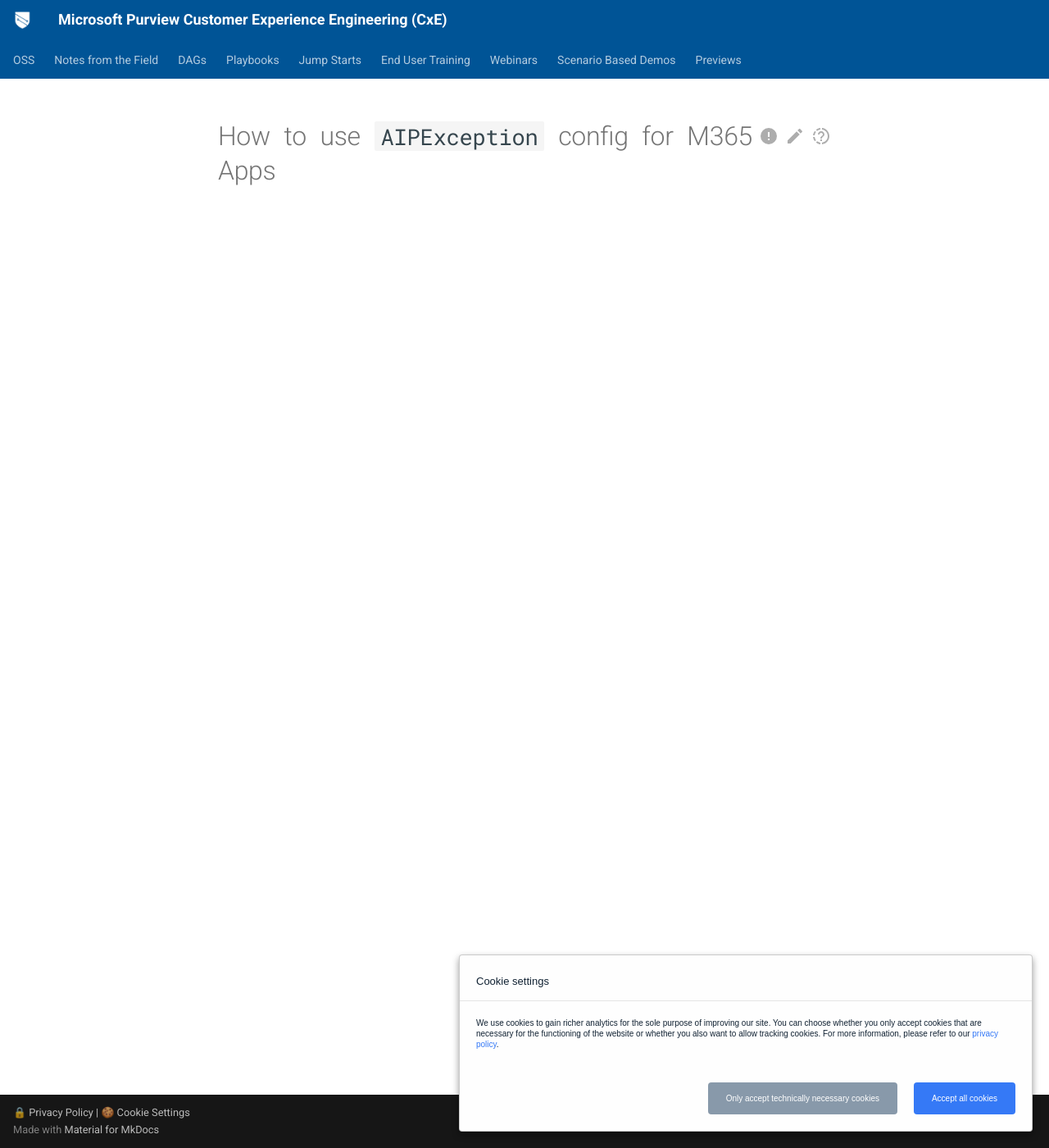
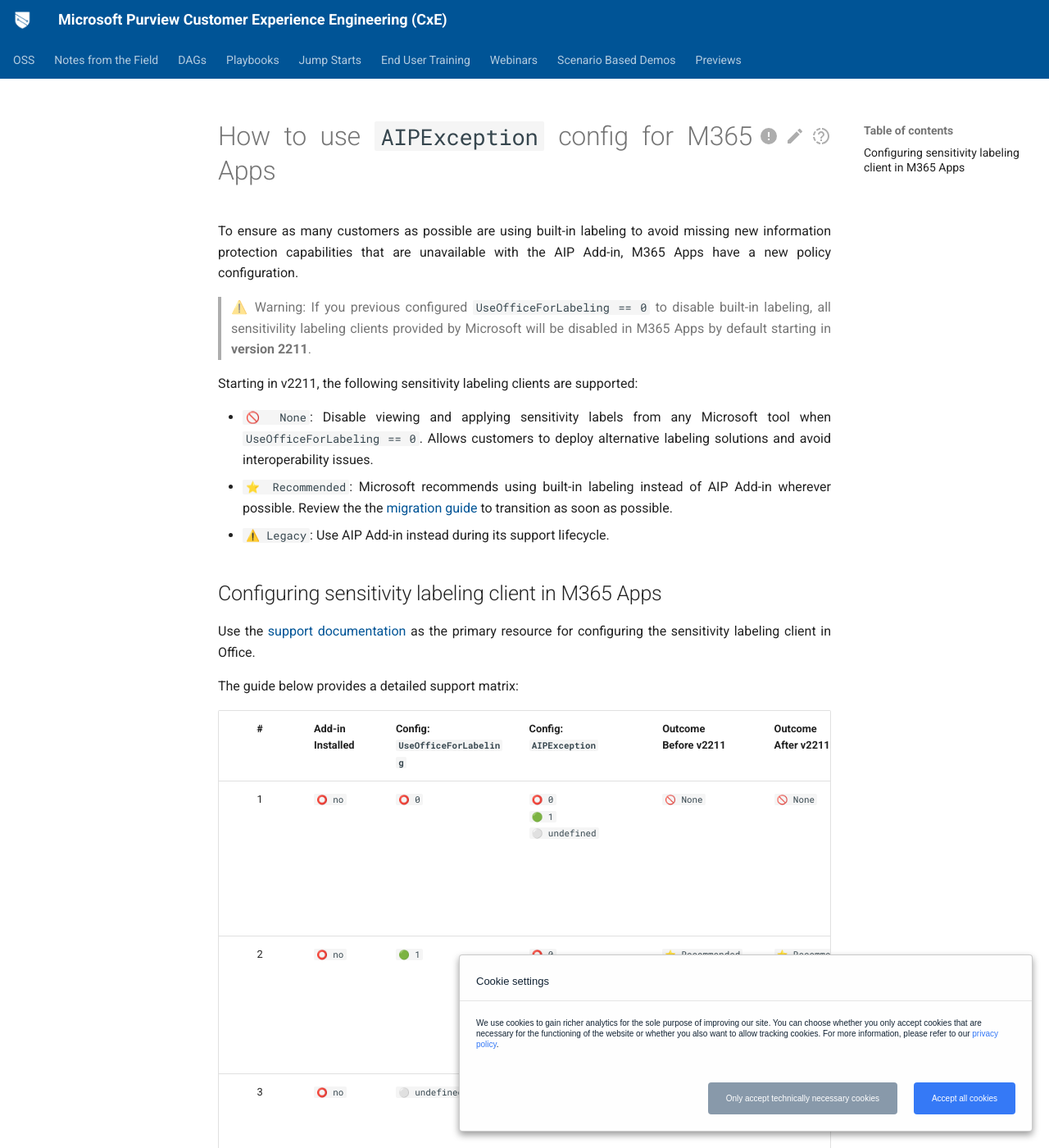
Before and after one commit to microsoft/ComplianceCxE, an MkDocs documentation site: the page built from docs/playbooks/AIP2MIP/AIPException.md, in a window 1280 px wide and 1400 px high. Shown: the whole window at 82% size. Built offline with MkDocs 1.6.1 and Material for MkDocs 9.7.7, drawn with Linux system fonts in a browser that asks for light colours; some of the changed text lies outside the part shown.

Commit message:
Update AIPException.md

```diff
--- a/docs/playbooks/AIP2MIP/AIPException.md
+++ b/docs/playbooks/AIP2MIP/AIPException.md
@@ -1 +1,30 @@
 # How to use `AIPException` config for M365 Apps
+
+To ensure as many customers as possible are using built-in labeling to avoid missing new information protection capabilities that are unavailable with the AIP Add-in, M365 Apps have a new policy configuration.
+
+> ⚠️ Warning: If you previous configured `UseOfficeForLabeling == 0` to disable built-in labeling, all sensitivility labeling clients provided by Microsoft will be disabled in M365 Apps by default starting in **version 2211**.
+
+Starting in v2211, the following sensitivity labeling clients are supported:
+
+- `🚫 None`: Disable viewing and applying sensitivity labels from any Microsoft tool when `UseOfficeForLabeling == 0`. Allows customers to deploy alternative labeling solutions and avoid interoperability issues.
+- `⭐ Recommended`: Microsoft recommends using built-in labeling instead of AIP Add-in wherever possible. Review the the [migration guide](GetStarted.md) to transition as soon as possible.
+- `⚠️ Legacy`: Use AIP Add-in instead during its support lifecycle.
+
+
+## Configuring sensitivity labeling client in M365 Apps
+
+Use the [support documentation](https://learn.microsoft.com/en-us/microsoft-365/compliance/sensitivity-labels-aip) as the primary resource for configuring the sensitivity labeling client in Office.
+
+The guide below provides a detailed support matrix:
+
+|   #   | Add-in Installed  | Config:<br>`UseOfficeForLabeling`   | Config:<br>`AIPException`   | Outcome<br>Before v2211   | Outcome<br>After v2211   | Change Management |
+| :---: | :---             | :---                              | :---                       | :---                      | :---                  | :--- |
+| 1     | `⭕ no`<br><br><br>| `⭕ 0`<br><br><br>       | `⭕ 0`<br>`🟢 1`<br>`⚪ undefined`    | `🚫 None`<br><br><br>| `🚫 None`<br><br><br>| `🟢⚪⚪`<br>No change. Labeling from Microsoft is disabled (e.g., uses 3P labeling) |
+| 2     | `⭕ no`<br><br><br>| `🟢 1`<br><br><br>       | `⭕ 0`<br>`🟢 1`<br>`⚪ undefined`    | `⭐ Recommended`<br><br><br> | `⭐ Recommended`<br><br><br> | `🟢⚪⚪`<br>No change. Admin explicitly chooses built-in labeling |
+| 3     | `⭕ no`<br><br><br>| `⚪ undefined`<br><br><br>| `⭕ 0`<br>`🟢 1`<br>`⚪ undefined`   | `⭐ Recommended`<br><br><br> | `⭐ Recommended`<br><br><br> | `🟢⚪⚪`<br>No change. Admin chooses default labeling |
+| 4     | `🟢 yes`<br><br><br>| `⭕ 0`<br><br><br>      | `⭕ 0`<br>`⚪ undefined`<br><br>      | `⚠️ Legacy`<br><br><br>| `🚫 None`<br><br><br>| `⚪⚠️⚪`<br>User loses all labeling experience from Microsoft. To keep AIP, must use #5.|
+| 5     | `🟢 yes`<br><br><br>| `⭕ 0`<br><br><br>      | `🟢 1`<br><br><br>                    | `⚠️ Legacy`<br><br><br>| `⚠️ Legacy`<br><br><br>   | `⚪⚠️⚪`<br> Admin explicitly wants AIP and must set `AIPExcepion==1`. Otherwise, AIP disabled.|
+| 6     | `🟢 yes`<br><br><br>| `🟢 1`<br><br><br>      | `⭕ 0`<br>`🟢 1`<br>`⚪ undefined`    | `⭐ Recommended`<br><br><br> | `⭐ Recommended`<br><br><br>   | `🟢⚪⚪`<br>No change. Admin explicitly chooses built-in labeling |
+| 7     | `🟢 yes`<br><br><br>| `⚪ undefined`<br><br><br>| `⭕ 0`<br>`⚪ undefined`<br><br>    | `⚠️ Legacy`<br><br><br>| `⭐ Recommended`<br><br><br>   | `⚪⚠️⚪`<br>Admin chooses updated default using built-in labeling |
+| 8     | `🟢 yes`<br><br><br>| `⚪ undefined`<br><br><br>| `🟢 1`<br><br><br>                  | `⚠️ Legacy`<br><br><br>| `⚠️ Legacy`<br><br><br>   | `⚪⚠️⚪`<br>Admin chooses to use AIP after v2211|
+|  | ~~~~~~ | ~~~~~~~~~~~~~~~ | ~~~~~~~~~~~~~~~ | ~~~~~~~~~~~~ | ~~~~~~~~~~~~ |  |
```
